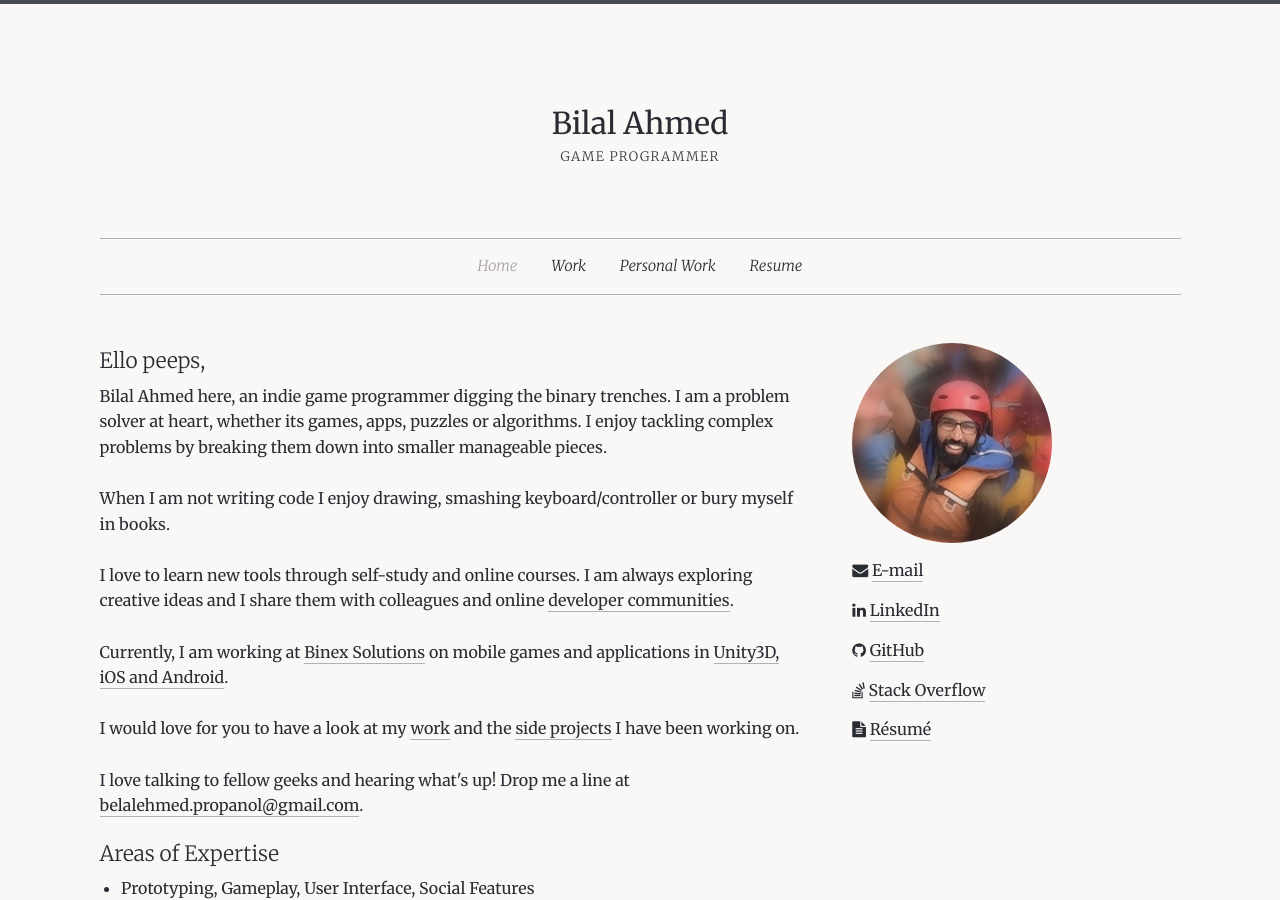
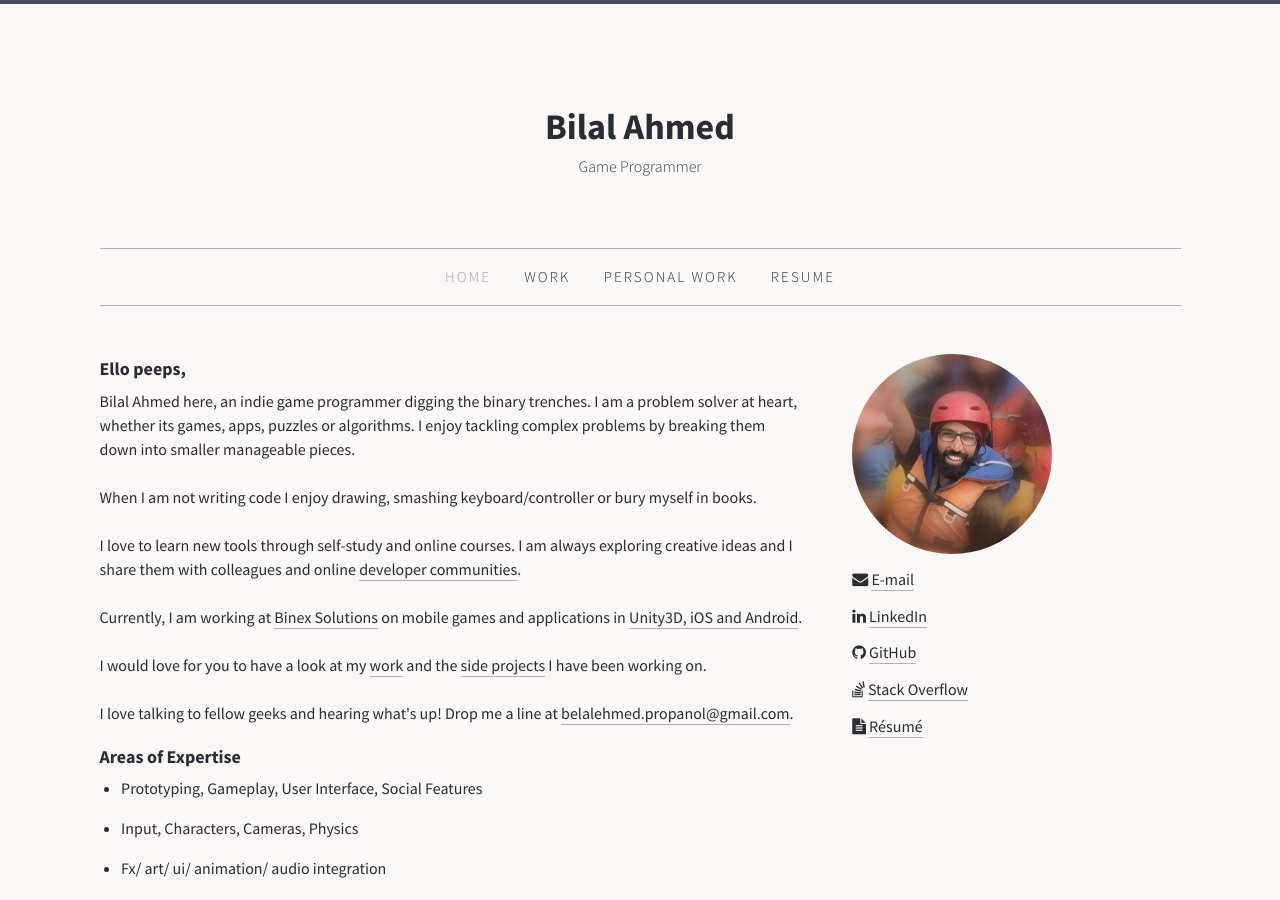
Before and after one commit to EhmedBelal/ehmedbelal.github.io, a Jekyll site: the page built from _pages/about.html, in a window 1280 px wide and 900 px high. Built offline with Jekyll 4.4.1, drawn with Linux system fonts in a browser that asks for light colours.

Commit message:
Theme edit

```diff
--- a/_includes/head.html
+++ b/_includes/head.html
@@ -3,7 +3,7 @@
 
 <!-- ******************************************************************************************
 Set the type and color theme here - the Pro version contains additional themes -->
-<link href="/assets/css/hawthorne_type5_color1.css" rel="stylesheet">
+<link href="/assets/css/hawthorne_type4_color1.css" rel="stylesheet">
 <link href="/assets/css/custom.css" rel="stylesheet">
 
 <!--  ************************************************************************************* -->
```
